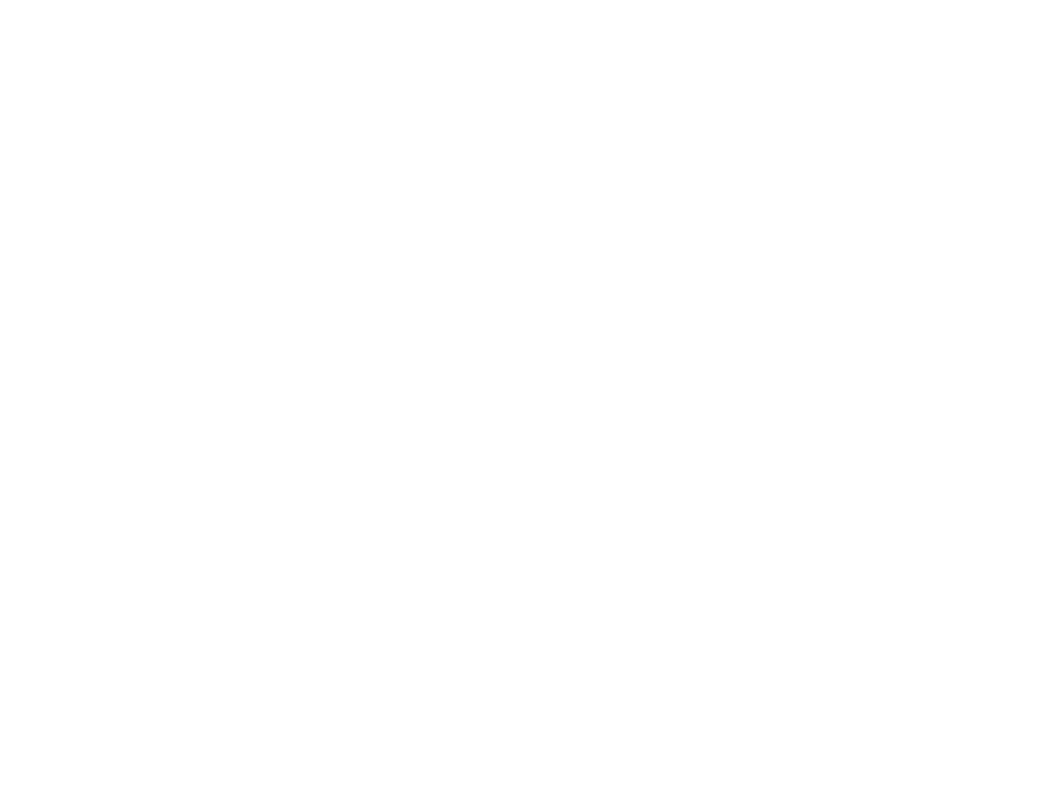
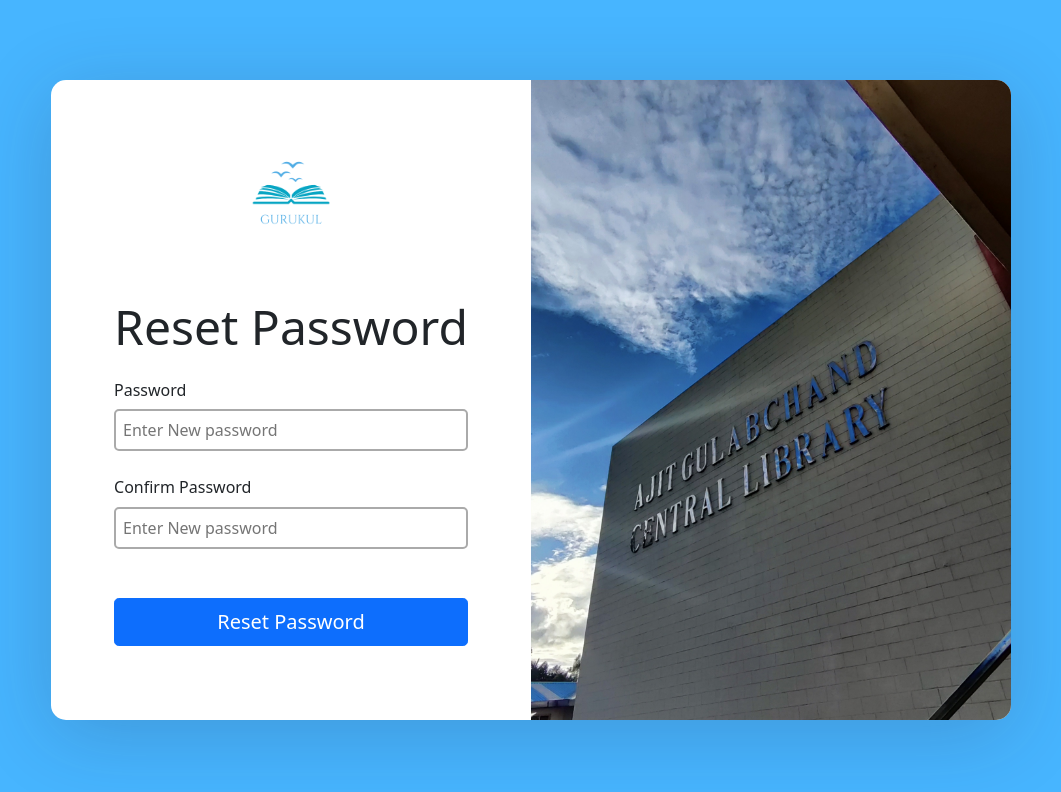
Before and after one commit to omkarugale7/TeamHomies, a React (Create React App) app in the folder gurukul-web/: page /resetPassword in a window 1280 px wide. Before the commit this address had no page. Shown: the top 792 px of the page, without its empty margins (109-1170 px from the left). Built offline with nearby package versions, Linux system fonts and the light colour scheme.

Commit message:
forgot and reser password ui

```diff
--- a/gurukul-web/src/App.js
+++ b/gurukul-web/src/App.js
@@ -3,6 +3,8 @@
 import {BrowserRouter as Router,Routes,Route} from 'react-router-dom';
 import LoginAdmin from './Components/Login/Login_admin';
 import SuperAdminLogin from './Components/Login/SuperAdminLogin';
+import ForgotPassword from './Components/Login/ForgotPassword';
+import ResetPassword from './Components/Login/ResetPassword';
 function App() {
   return (
     <div className="App">
@@ -11,6 +13,8 @@
           <Route exact path = "/" element={<LoginAdmin/>}/>
           <Route exact path = "/login" element={<LoginAdmin/>}/>
           <Route exact path = "/superAdminlogin" element={<SuperAdminLogin/>}/>
+          <Route exact path = "/forgotPassword" element={<ForgotPassword/>}/>
+          <Route exact path = "/resetPassword" element={<ResetPassword/>}/>
         </Routes>
       </Router>
     </div>
--- /dev/null
+++ b/gurukul-web/src/Components/Login/ForgotPassword.js
@@ -0,0 +1,43 @@
+import React from 'react'
+import Gurukul from '../Images/gurukul.png';
+import College from '../Images/College.jpg';
+import './LoginAdmin.css';
+function ForgotPassword() {
+  return (
+    <div className='background'>
+  <div className='container-fluid box_login'>
+
+<div className='col-md-6 col-sm-12 login_container'>
+  <img className='logo' src={Gurukul}/>
+<form>
+<h1 className='login_heading'>Forgot Password</h1>
+<label className='input_label'>Email</label>
+<div className="login_input">
+
+    <input
+    id="username"
+    name="username"
+    type="text"
+    className="input_box_f"
+     placeholder="Enter Your email"
+
+    // onChange={(e)=>{setUsername(e.target.value)}}
+    />
+
+</div>
+
+  <div className='login_btn'>
+<button type="submit" className="btn btn-primary btn-lg submit_btn">Enter</button>
+</div>
+
+</form>
+</div>
+<div className='col-md-6 col-sm-12 login_img'>
+<img className='side_img' src={College}/>
+</div>
+        </div>
+        </div>
+  )
+}
+
+export default ForgotPassword
--- a/gurukul-web/src/Components/Login/LoginAdmin.css
+++ b/gurukul-web/src/Components/Login/LoginAdmin.css
@@ -1,5 +1,5 @@
 .background{
-    background-color: rgb(137, 162, 162);
+    background-color: #47B5FF;
     margin: 0%;
     min-height: 100vh;
     min-width: 100vw;
@@ -64,7 +64,19 @@
     outline: none;
     transition: .3s;
 }
+.input_box_f{
+    border-radius: 5px;
+    border: 2px solid #aaa;
+    padding: 7px;
+    outline: none;
+    transition: .3s;
+    width: 100%;
+}
 .input_box:focus{
+    border-color: dodgerBlue;
+    box-shadow: 0 0 8px 0 dodgerBlue;
+}
+.input_box_f:focus{
     border-color: dodgerBlue;
     box-shadow: 0 0 8px 0 dodgerBlue;
 }
--- a/gurukul-web/src/Components/Login/Login_admin.js
+++ b/gurukul-web/src/Components/Login/Login_admin.js
@@ -1,5 +1,6 @@
 import React from 'react';
 import './LoginAdmin.css';
+import { Link } from 'react-router-dom';
 import Gurukul from '../Images/gurukul.png';
 import College from '../Images/College.jpg';
 function LoginAdmin() {
@@ -37,7 +38,7 @@
       />
 
 </div>
-<a className='forgot_link' href=""> <p className='forgot'>Forgot Password?</p></a>
+<Link className='forgot_link' to="/forgotPassword"> <p className='forgot'>Forgot Password?</p></Link>
   <div className='login_btn'>
 <button type="submit" className="btn btn-primary btn-lg submit_btn">Log in</button>
 </div>
--- /dev/null
+++ b/gurukul-web/src/Components/Login/ResetPassword.js
@@ -0,0 +1,51 @@
+import React from 'react'
+import Gurukul from '../Images/gurukul.png';
+import College from '../Images/College.jpg';
+function ResetPassword() {
+  return (
+    <div className='background'>
+    <div className='container-fluid box_login'>
+
+  <div className='col-md-6 col-sm-12 login_container'>
+    <img className='logo' src={Gurukul}/>
+  <form>
+  <h1 className='login_heading'>Reset Password</h1>
+  <label className='input_label'>Password</label>
+  <div className="login_input">
+      <input type="password"
+      id="password"
+      name="password"
+      className="input_box_f"
+      placeholder="Enter New password"
+
+        // onChange={(e)=>{setPassword(e.target.value)}}
+        />
+
+  </div>
+  <label className='input_label'>Confirm Password</label>
+  <div className="login_input">
+      <input type="password"
+      id="password"
+      name="password"
+      className="input_box_f"
+      placeholder="Enter New password"
+
+        // onChange={(e)=>{setPassword(e.target.value)}}
+        />
+
+  </div>
+    <div className='login_btn'>
+  <button type="submit" className="btn btn-primary btn-lg submit_btn">Reset Password</button>
+  </div>
+
+  </form>
+  </div>
+  <div className='col-md-6 col-sm-12 login_img'>
+  <img className='side_img' src={College}/>
+  </div>
+          </div>
+          </div>
+  )
+}
+
+export default ResetPassword
--- a/gurukul-web/src/Components/Login/SuperAdminLogin.js
+++ b/gurukul-web/src/Components/Login/SuperAdminLogin.js
@@ -37,7 +37,6 @@
       />
 
 </div>
-<a className='forgot_link' href=""> <p className='forgot'>Forgot Password?</p></a>
   <div className='login_btn'>
 <button type="submit" className="btn btn-primary btn-lg submit_btn">Log in</button>
 </div>
```
